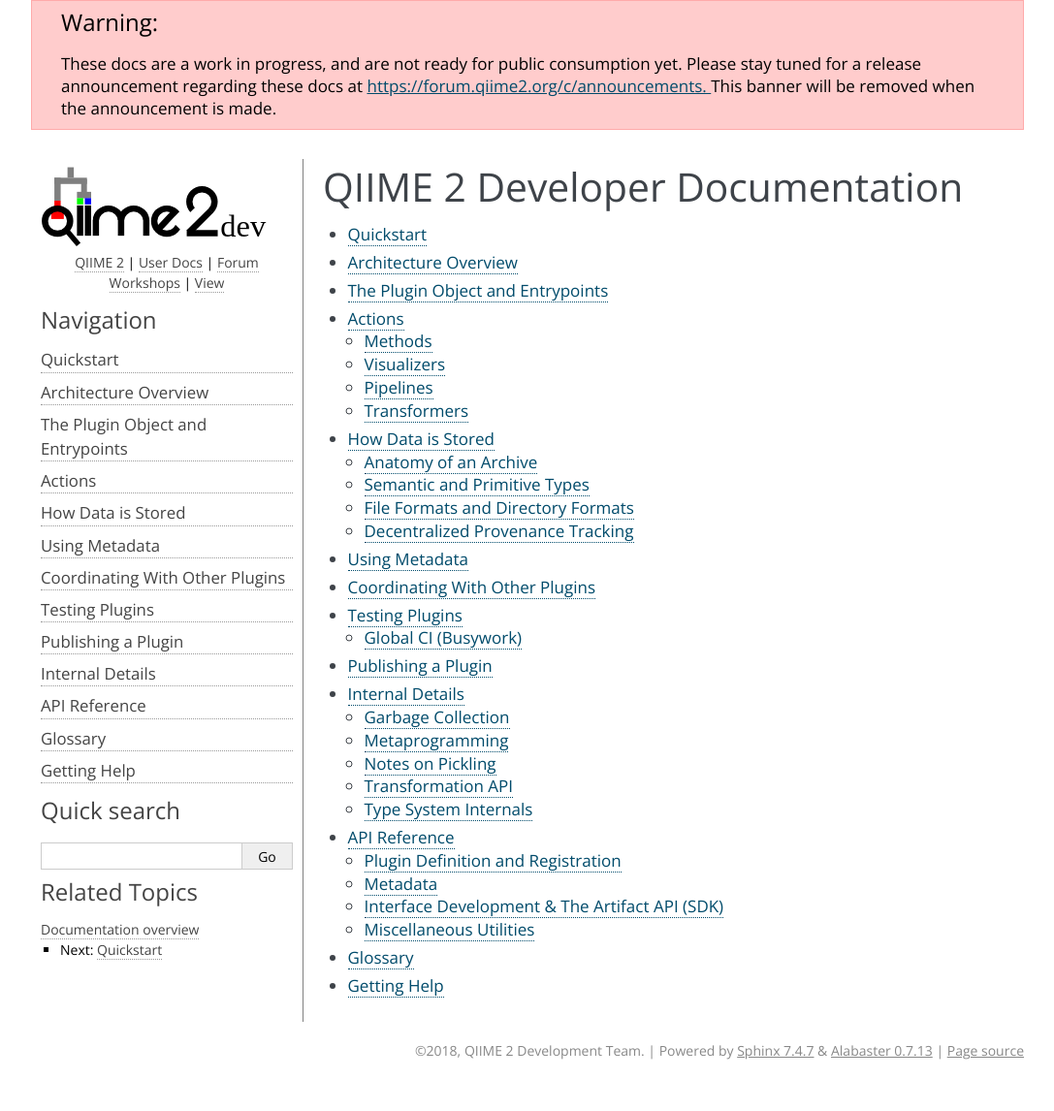
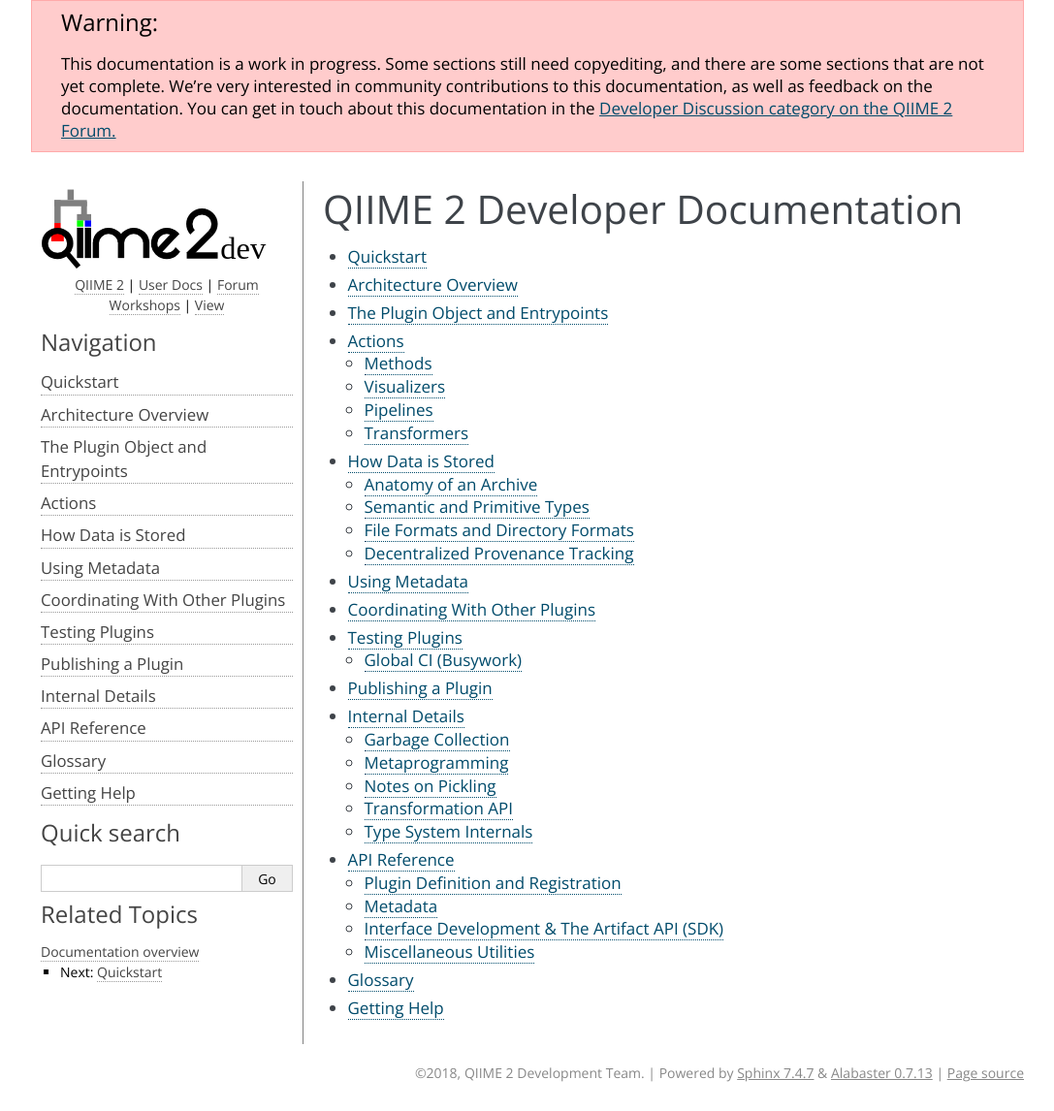
Before and after one commit to qiime2/dev-docs, a Sphinx documentation site: the page built from source/index.rst, in a window 1280 px wide. Shown: the whole page at 97% size, without its empty margins (96-1183 px from the left). Built offline with Sphinx 7.4.7, drawn with Linux system fonts in a browser that asks for light colours; before the commit the page ends 1123 px from its top, so only the background shows below that.

Commit message:
MAINT: updating warning banner text

```diff
--- a/source/_templates/layout.html
+++ b/source/_templates/layout.html
@@ -14,12 +14,14 @@
 <div class="admonition warning" style="margin: 0 auto; width: 1024px; box-sizing: border-box;">
   <p class="first admonition-title">Warning</p>
   <p class="last">
-    These docs are a work in progress, and are not ready for public consumption
-    yet. Please stay tuned for a release announcement regarding these docs at
-    <a href="https://forum.qiime2.org/c/announcements">
-      https://forum.qiime2.org/c/announcements.
+    This documentation is a work in progress. Some sections still need
+    copyediting, and there are some sections that are not yet complete. We’re
+    very interested in community contributions to this documentation, as well
+    as feedback on the documentation. You can get in touch about this
+    documentation in the
+    <a href="https://forum.qiime2.org/c/dev-discussion">
+      Developer Discussion category on the QIIME 2 Forum.
     </a>
-    This banner will be removed when the announcement is made.
   </p>
 </div>
 {{ super() }}
```
